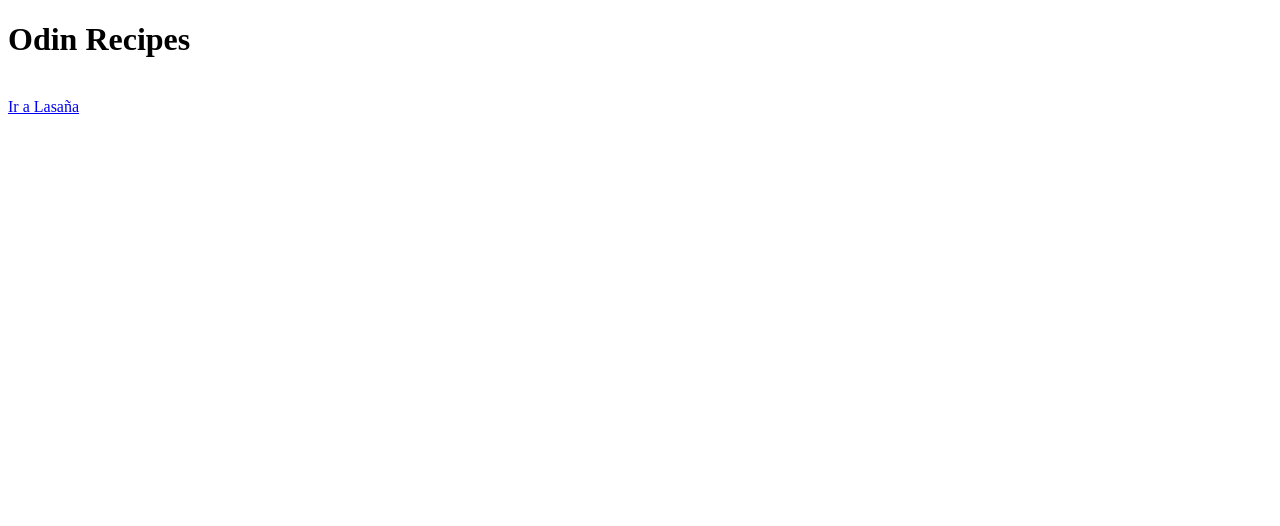
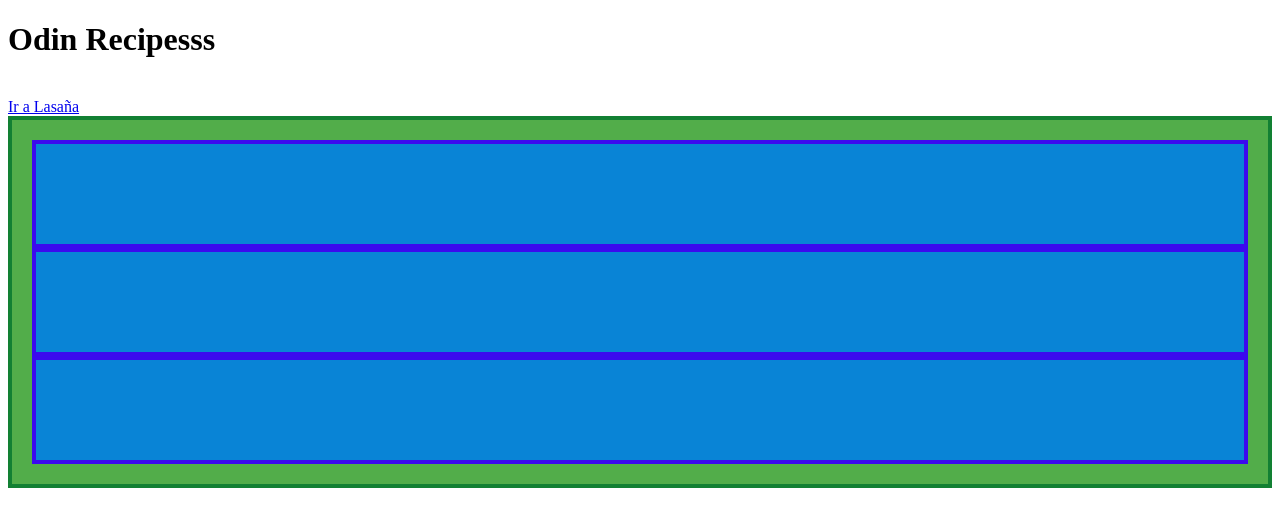
Before and after one commit to da2ch/odin-recipes, a plain HTML site: page index.html in a window 1280 px wide. Drawn offline with Linux system fonts and the light colour scheme.

Commit message:
Ejercicio css 1

```diff
--- a/css/styles.css
+++ b/css/styles.css
@@ -0,0 +1,30 @@
+.flex-container {
+  background: rgb(82, 173, 74);
+  border: 4px solid rgb(18, 128, 51);
+  padding: 20px;
+  /*display: flex;*/
+}
+
+/* this selector selects all divs inside of .flex-container */
+.flex-container div {
+  background: rgb(9, 132, 214);
+  border: 4px solid rgb(59, 10, 238);
+  height: 100px;
+}
+
+/* .item-1,
+.item-2,
+.item-3 {
+  background: peachpuff;
+  border: 4px solid red;
+  height: 100px;
+  flex: 1;
+}
+
+.flex-container .row-2 {
+  display: flex;
+}
+
+.flex-container .row-2 {
+  display: flex;
+} */
--- a/index.html
+++ b/index.html
@@ -4,33 +4,35 @@
     <meta charset="UTF-8">
     <meta http-equiv="X-UA-Compatible" content="IE=edge">
     <meta name="viewport" content="width=device-width, initial-scale=1.0">
+    <link href="css/styles.css" rel="stylesheet" type="text/css">
     <title>Document</title>
 </head>
 <body>
-    <h1>Odin Recipes</h1>
+    <h1>Odin Recipesss</h1>
     <br>
     <a href="/recipes/lasagna.html">Ir a Lasaña</a>
+    <br>
     <div class="flex-container">
         <div class="row-1">
-            <div class="item-1"></div>
+            <!-- <div class="item-1"></div>
             <div class="item-2">
                 <div class="subitem-1"></div>
                 <div class="subitem-2"></div>
             </div>
-            <div></div>
+            <div class="item-1"></div> -->
         </div>
         <div class="row-2">
-            <div></div>
+            <!-- <div></div>
             <div>
                 <div></div>
                 <div></div>
-            </div>
+            </div> -->
         </div>
         <div class="row-3">
+            <!-- <div></div>
             <div></div>
             <div></div>
-            <div></div>
-            <div></div>
+            <div></div> -->
         </div>
     </div>
 </body>
```
